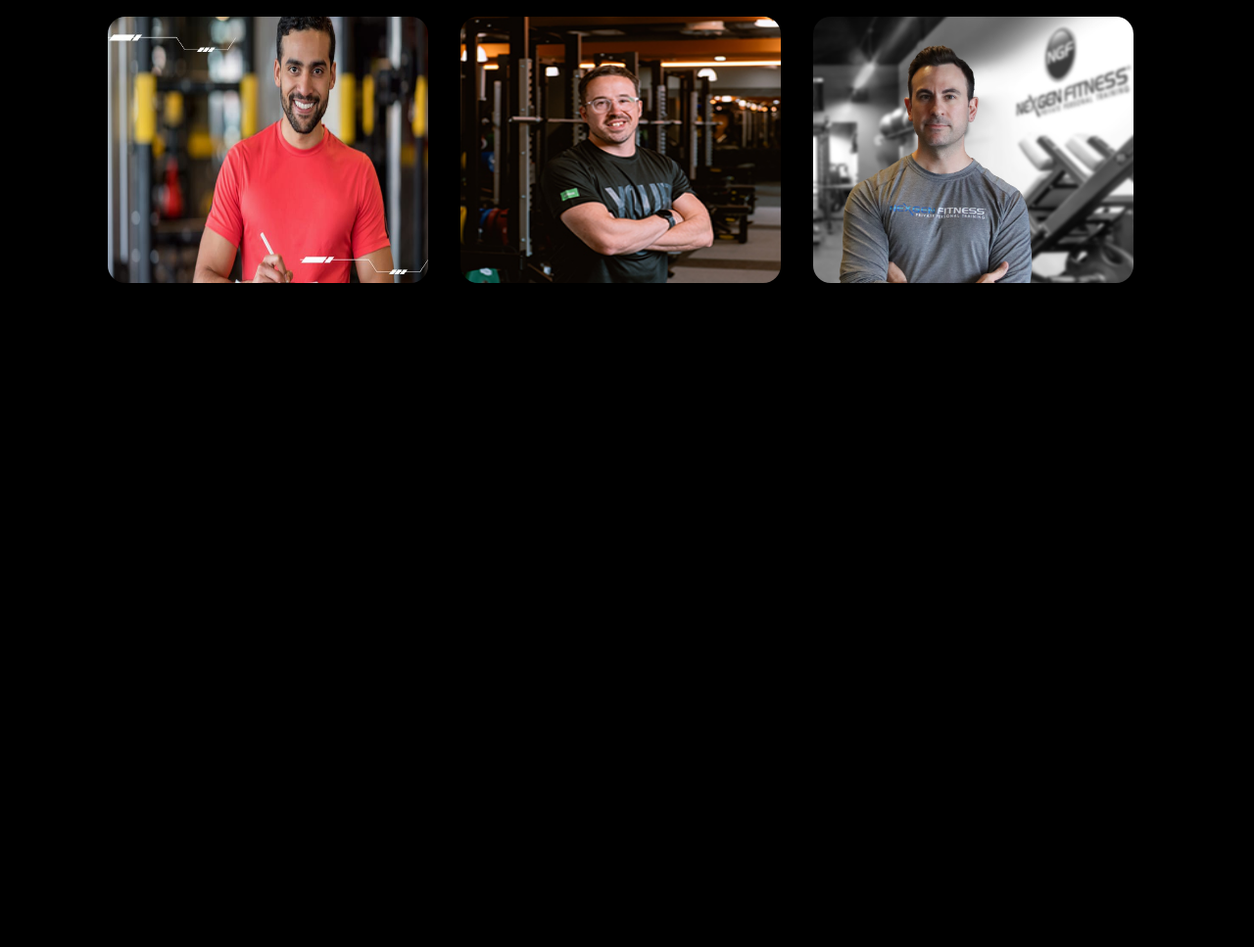
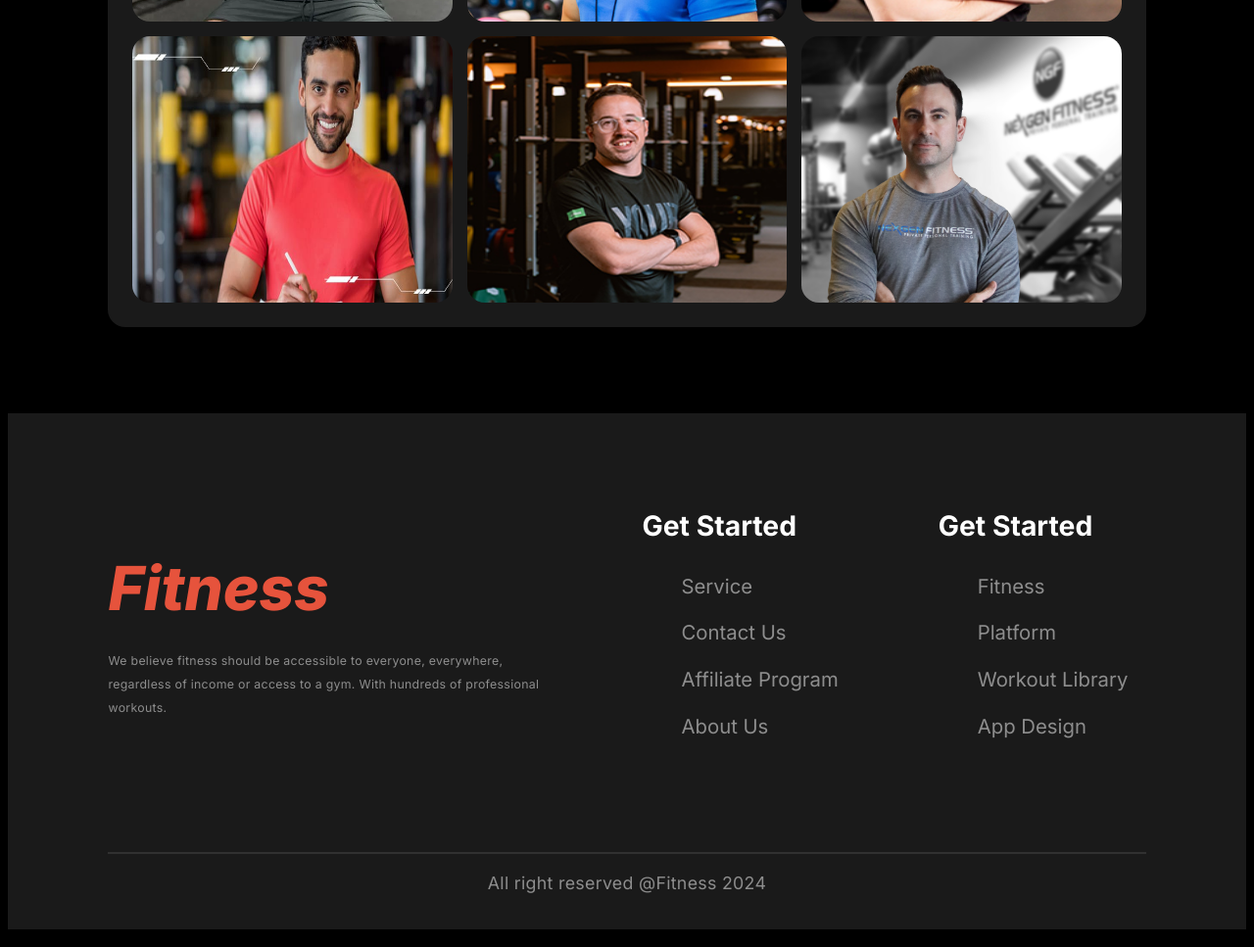
Before and after one commit to mdahsan-h/Fitness, a plain HTML site: page index.html in a window 1280 px wide. Shown: the part 2266-3233 px from the top of the page at 98% size. Before the commit the page ends 2563 px from the top, so only its background shows below. Drawn offline with Linux system fonts and the light colour scheme.

Commit message:
fotter complet

```diff
--- a/index.html
+++ b/index.html
@@ -129,6 +129,45 @@
         </div>
       </div>
 
+
+
+
     </main>
+
+    <footer class="footer">
+      <div class="footer-container display-flex">
+
+        <div class="icon">
+          <h1 class="footer-icon color-orange">Fitness</h1>
+          <p class="footer-icon-sub color-gray">We believe fitness should be accessible to everyone, everywhere, regardless of income or access to a gym. With hundreds of professional workouts.</p>
+        </div>
+        <div class="menuu">
+          <h3 class="menuu-title color color-white">Get Started</h3>
+          <ol class="menuu-list color-gray">
+            <li class="li-item">Service</li>
+            <li class="li-item">Contact Us</li>
+            <li class="li-item">Affiliate Program</li>
+            <li class="li-item">About Us</li>
+          </ol>
+        </div>
+        <div class="menuu">
+          <h3 class="menuu-title color-white">Get Started</h3>
+          <ol class="menuu-list color-gray">
+            <li class="li-item">Fitness</li>
+            <li class="li-item">Platform</li>
+            <li class="li-item">Workout Library</li>
+            <li class="li-item">App Design</li>
+          </ol>
+        </div>
+        <!-- <div class="service"></div> -->
+
+
+      </div>
+
+      <div class="right-container ">
+        <p class="bottom-border"></p>
+        <p class="fotter-p">All right reserved @Fitness 2024</p>
+      </div>
+    </footer>
   </body>
 </html>
--- a/styles/style.css
+++ b/styles/style.css
@@ -407,6 +407,7 @@
   max-width: 1060px;
   text-align: center;
   margin: 0 auto;
+  margin-bottom: 88px;
 }
 
 .team-content{
@@ -433,9 +434,16 @@
 .team-images{
   display: grid;
   grid-template-columns: repeat(3, 1fr);
-  gap: 20px 20px;
-  margin: 0;
-  padding: 0;
+  gap: 15px;
+  column-gap: 0px;
+  padding-top: 25px;
+  padding-bottom: 25px;
+  padding-left: 25px;
+  padding-right: 10px;
+  background-color:
+  rgba(255, 255, 255, 0.1);
+  border-radius: 18px;
+
 }
 
 .team-img{
@@ -445,6 +453,90 @@
   height: 272px;
 }
 
+
+
+/* footer sec design style */
+
+.footer{
+  background-color: rgba(255, 255, 255, 0.1);
+}
+
+
+.footer-container{
+  max-width: 1059px;
+  margin: 0 auto;
+  align-items: center;
+  gap: 102px;
+  padding-top: 68px;
+  padding-bottom: 79px;
+
+}
+
+.icon{
+  max-width: 443px;
+  text-align: left;
+}
+
+.footer-icon{
+  font-weight: 800;
+  font-size: 3.88rem;
+  font-style: italic;
+  line-height: 84px;
+  margin-bottom: 0px;
+}
+
+.footer-icon-sub{
+  font-weight: 400;
+  font-size: 0.77rem;
+  line-height: 24px;
+  letter-spacing: 0.3px;
+  color:
+  rgba(255, 255, 255, 0.5);
+  margin-top: 20px;
+}
+
+.menuu-list{
+  list-style: none;
+  text-align: left;
+  margin-left: 0px;
+
+}
+
+.li-item{
+  margin-bottom: 20px;
+}
+
+.menuu-title{
+  font-weight: 700;
+  font-size: 1.77rem;
+  line-height: 38.4px;
+}
+
+.li-item{
+  font-weight: 400;
+  font-size: 1.27rem;
+  line-height: 27.6px;
+}
+
+.right-container{
+  max-width: 1060px;
+  margin: 0 auto;
+}
+
+.bottom-border{
+  border: .5px solid rgba(255, 255, 255, 0.1);
+}
+
+.fotter-p{
+  font-size: 1.11rem;
+  line-height: 24px;
+  letter-spacing: .3px;
+  font-weight: 400;
+  color:
+  rgba(255, 255, 255, 0.5);
+  text-align: center;
+  padding-bottom: 35px;
+}
 
 
 
@@ -627,7 +719,19 @@
 }
 
 
+/* team related responsive style */
 
+.team-images{
+  grid-template-columns: repeat(1, 1fr);
+
+
+}
+
+.footer-container{
+  flex-direction: column;
+  padding: 44px 20px 20px 72px;
+  align-items: start;
+}
 
 
 
```
